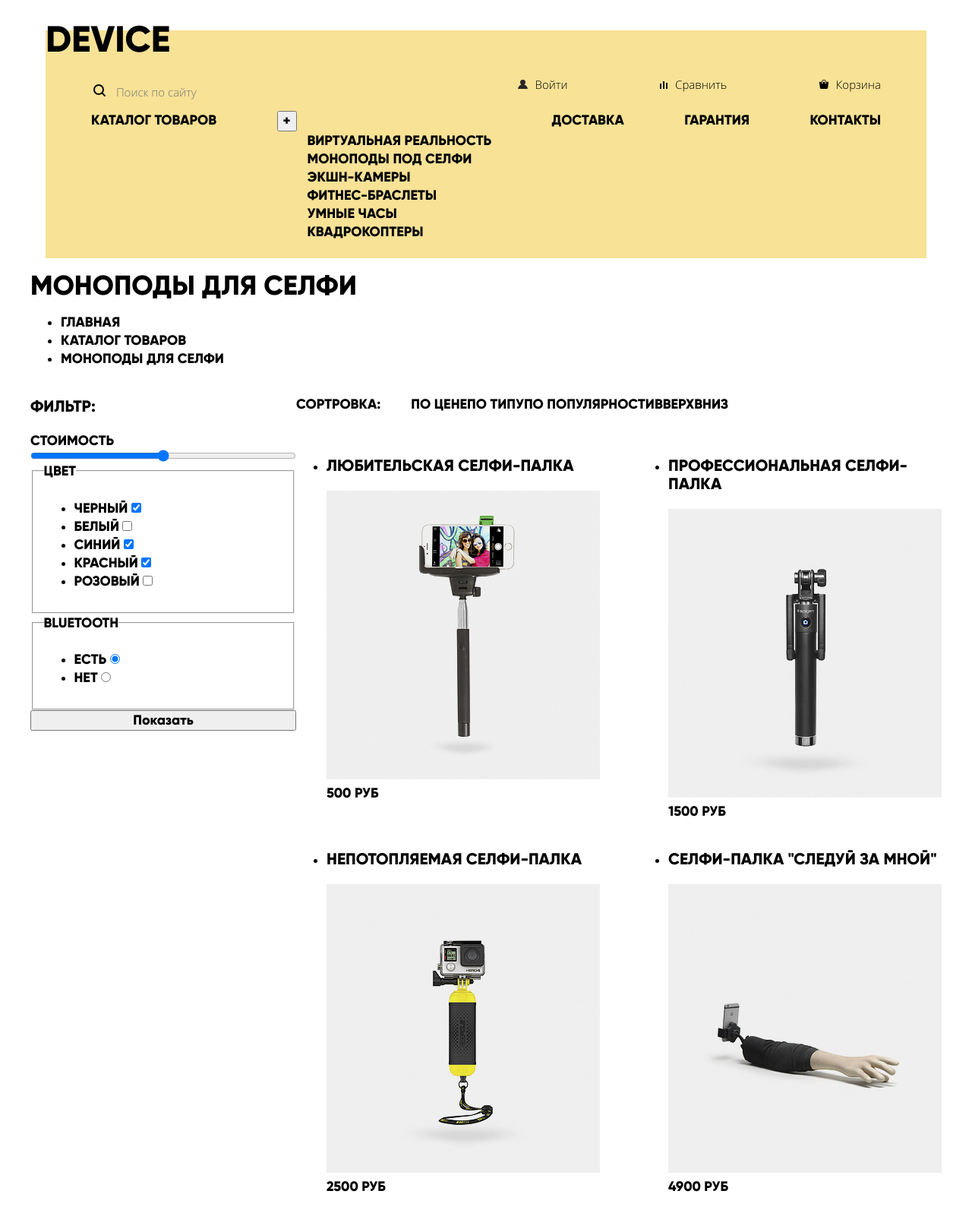
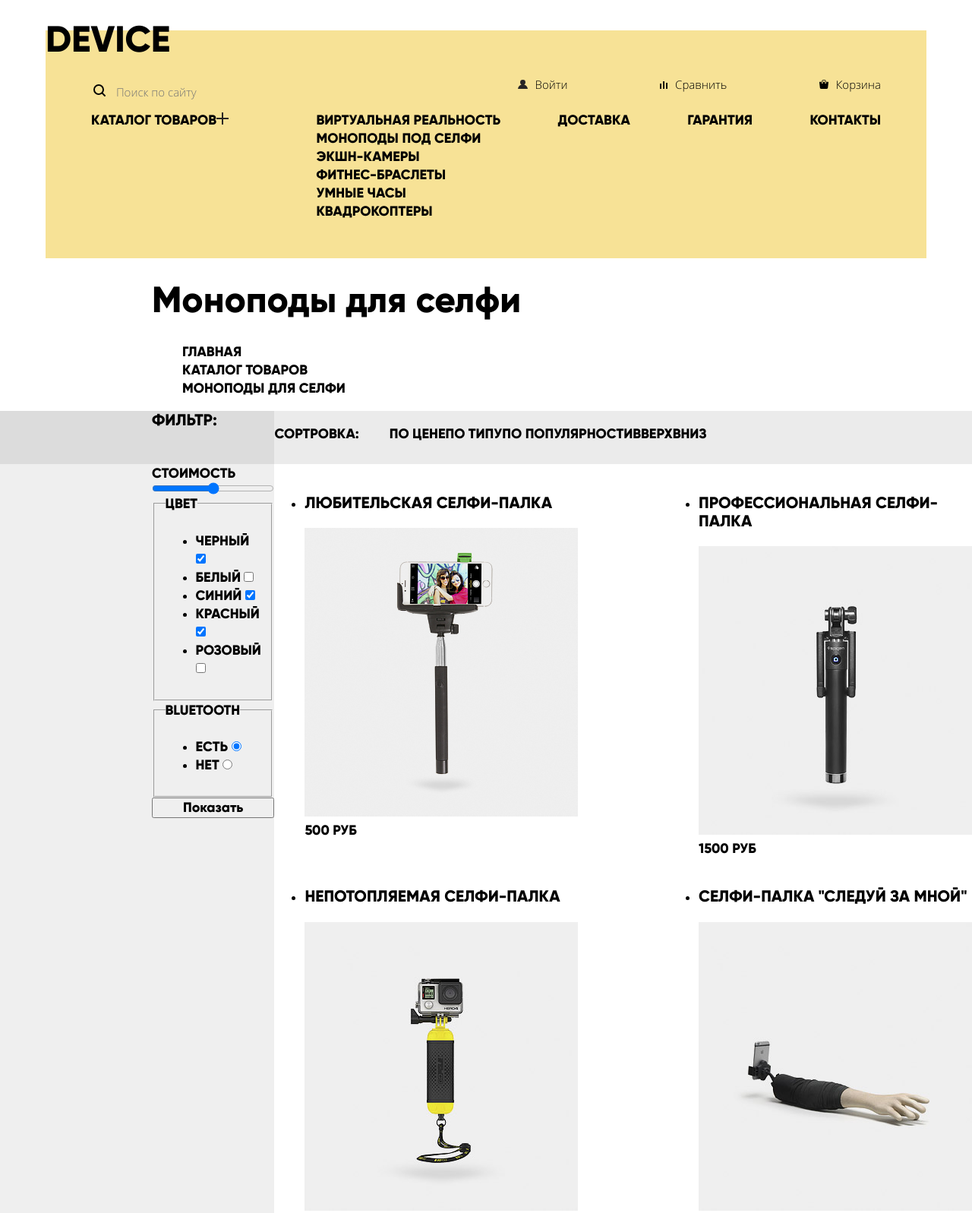
Before and after one commit to ibratrx/device, a plain HTML site: page catalog.html in a window 1280 px wide. Shown: the top 1597 px of the page at 76% size. Drawn offline with Linux system fonts and the light colour scheme.

Commit message:
fixed css

```diff
--- a/catalog.html
+++ b/catalog.html
@@ -21,9 +21,8 @@
           <li class="user-navigation-item cart"><a href="#">Корзина</a></li>
         </ul>
         <ul class="site-navigation">
-          <li class="site-navigation-item"><a href="catalog.html">Каталог товаров</a></li>
+          <li class="site-navigation-item nav-catalog-expand"><a href="catalog.html">Каталог товаров</a></li>
           <li class="site-navigation-item">
-            <button type="button">+</button>
             <ul class="menu-catalog-list">
               <li><a href="#">Виртуальная реальность</a></li>
               <li><a href="#">Моноподы под селфи</a></li>
@@ -49,7 +48,7 @@
     </ul>
   </div>
   <div class="catalog-wrapper">
-    <section class="filter">
+    <section class="filter-container">
       <!-- Форма фильрации -->
       <h3>Фильтр:</h3>
       <form class="filter" action="https://echo.htmlacademy.ru" method="get">
--- a/css/style.css
+++ b/css/style.css
@@ -28,7 +28,7 @@
 
 body {
   margin: auto;
-  width: 1200px;
+  width: 100%;
   font-family: "gilroyextrabold", Arial, sans-serif;
   font-size: 18px;
   line-height: 24px;
@@ -63,10 +63,11 @@ a:active {
 
 .main-header {
   margin-top: 40px;
-  margin-left: 20px;
-  margin-right: 20px;
+  margin-left: auto;
+  margin-right: auto;
   background-color: #f7e296;
   min-height: 300px;
+  width: 1160px;
 }
 
 .header-logo {
@@ -249,6 +250,7 @@ a:active {
 }
 /* footer */
 .main-footer {
+  width: 100%;
   background-color: #464646;
   display: flex;
   justify-content: space-around;
@@ -315,27 +317,62 @@ a:active {
 /* catalog page */
 .catalog-wrapper {
   display: flex;
+  min-height: 1284px;
+  background-color: #efefef;
 }
 
 .catalog-page {
+  margin: 0 0px;
   display: flex;
   flex-direction: column;
 }
 
+.page-header {
+  min-height: 180px;
+  padding: 0 200px;
+}
+
+.page-header h1 {
+  font-size: 48px;
+  line-height: 47px;
+  /* padding-left: 60px; */
+  text-transform: none;
+}
+
+.breadcrumbs {
+  list-style: none;
+  /* padding-left: 60px; */
+}
+
 .catalog {
-  width: 850px;
   display: flex;
   flex-direction: column;
+  background-color: #ffffff;
+}
+
+.filter-container {
+  display: flex;
+  flex-direction: column;
+  justify-content: flex-start;
+}
+
+.filter-container > h3 {
+  margin: 0;
+  min-height: 70px;
+  background-color: #dcdcdc;
+  padding-left: 200px;
 }
 
 .filter {
-  width: 350px;
   display: flex;
   flex-direction: column;
+  padding-left: 200px;
 }
 
 .catalog-sort {
+  min-height: 70px;
   display: flex;
+  background-color: #ebebeb;
 }
 
 .catalog-sort ul {
```
Also changed, not shown: index.html (+8 -9 lines).
